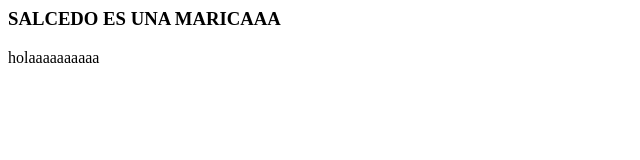
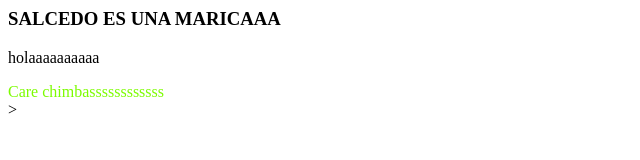
Before and after one commit to AndresSalcedo28/TallerNuevasHeyderAndres, a plain HTML site: page index.html in a window 1280 px wide. Shown: the whole page, without its empty margins (0-640 px from the left). Drawn offline with Linux system fonts and the light colour scheme.

Commit message:
Prueba2
Corre

```diff
--- a/index.html
+++ b/index.html
@@ -4,3 +4,5 @@
         </H3>
 holaaaaaaaaaa
 </p>
+
+<div style="color: lawngreen">Care chimbassssssssssss</div>>
```
